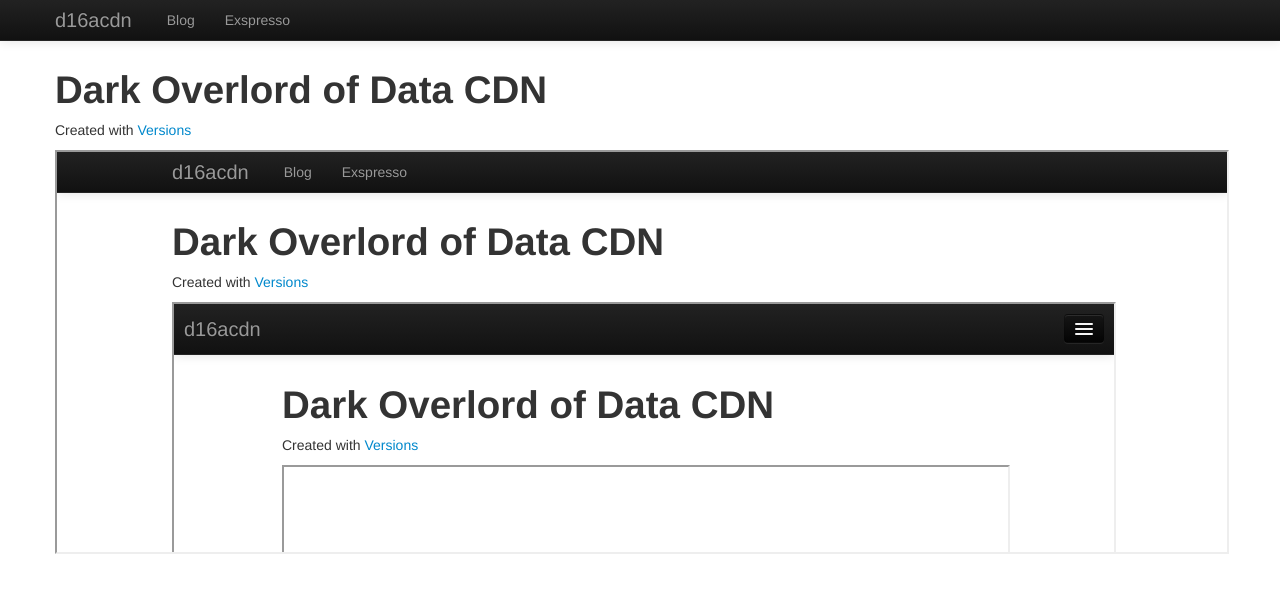
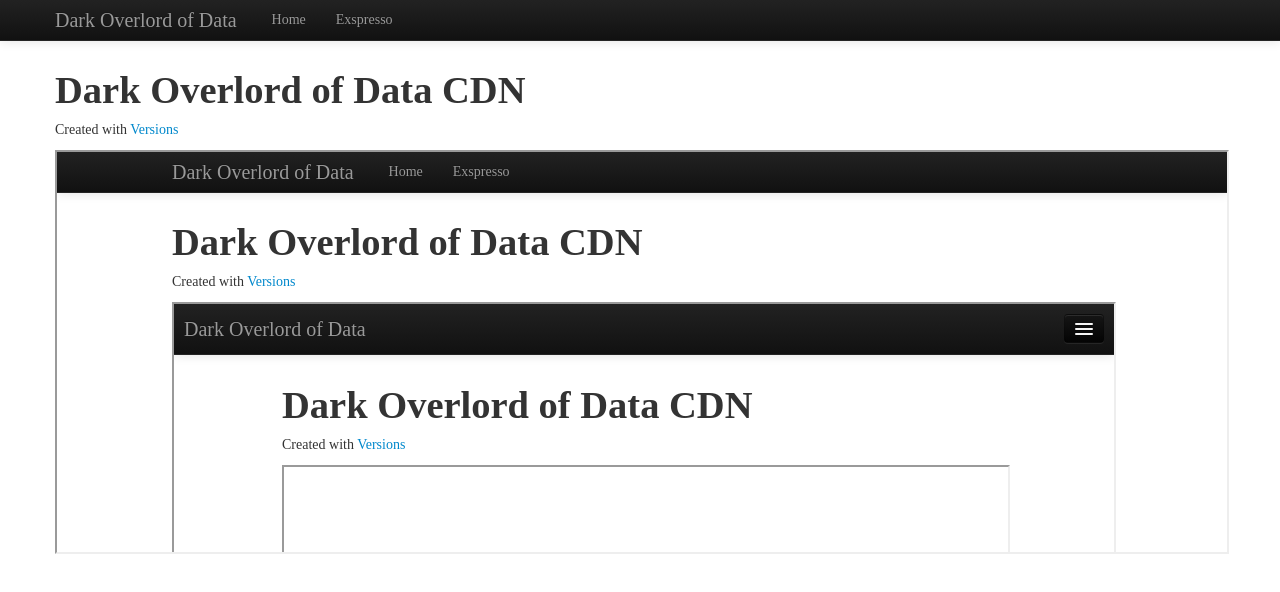
Before and after one commit to darkoverlordofdata/d16acdn, a website: page public/index.html in a window 1280 px wide. Drawn offline with Linux system fonts and the light colour scheme.

Commit message:
Migrate to OpenShift

```diff
--- a/public/index.html
+++ b/public/index.html
@@ -9,7 +9,7 @@
     <meta name="author" content="">
 
     <!-- Le styles -->
-    <link href="css/bootstrap.min.css" rel="stylesheet">
+    <link href="css/bootstrap-arvo.min.css" rel="stylesheet">
     <style>
         body {
             padding-top: 60px; /* 60px to make the container go all the way to the bottom of the topbar */
@@ -44,10 +44,10 @@
                 <span class="icon-bar"></span>
                 <span class="icon-bar"></span>
             </button>
-            <a class="brand" href="#">d16acdn</a>
+            <a class="brand" href="http://darkoverlordofdata.com/">Dark Overlord of Data</a>
             <div class="nav-collapse collapse">
                 <ul class="nav">
-                    <li><a href="http://blog.darkoverlordofdata.com/">Blog</a></li>
+                    <li><a href="http://cdn.darkoverlordofdata.com/">Home</a></li>
                     <li><a href="http://exspresso.darkoverlordofdata.com/">Exspresso</a></li>
                 </ul>
             </div><!--/.nav-collapse -->
```
